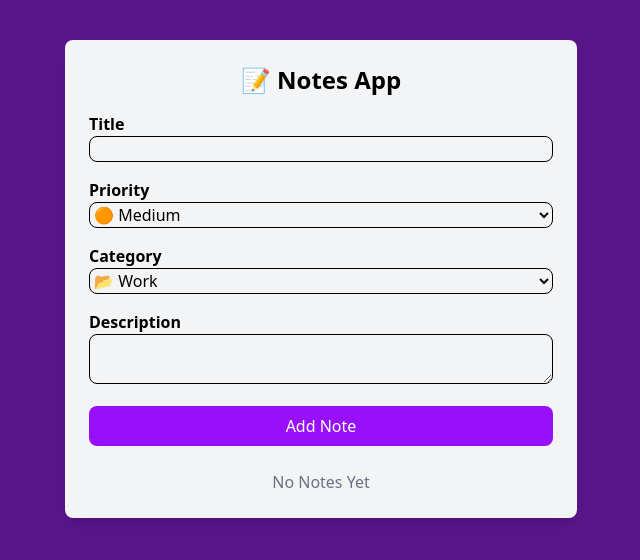
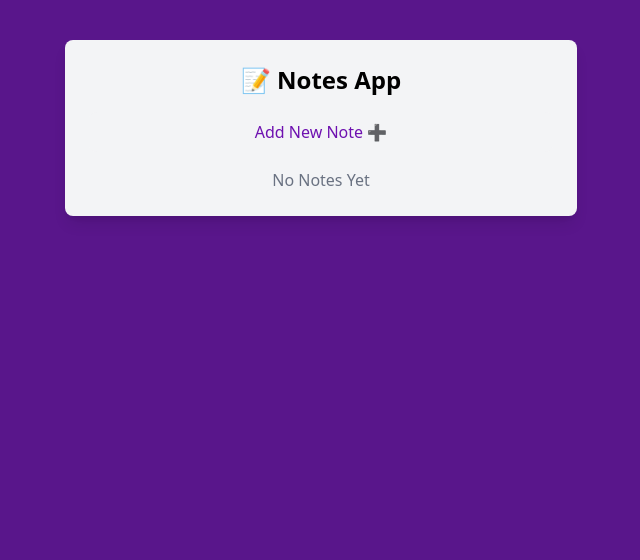
Before and after one commit to darisbouaziz/Notes-App, a React (Vite) app: page / in a window 1280 px wide. Shown: the top 560 px of the page, without its empty margins (319-959 px from the left). Built offline with nearby package versions, Linux system fonts and the light colour scheme.

Commit message:
Make Form Collapsible

```diff
--- a/src/components/NoteForm.jsx
+++ b/src/components/NoteForm.jsx
@@ -1,4 +1,4 @@
-import { useState } from "react";
+import { use, useState } from "react";
 
 const NoteForm = ({ notes, setNotes }) => {
   const [formData, setFormData] = useState({
@@ -7,6 +7,8 @@ const NoteForm = ({ notes, setNotes }) => {
     category: "Work",
     description: "",
   });
+
+  const [isFormVisible, setIsFormVisible] = useState(false);
 
   const handleChange = (e) => {
     setFormData({ ...formData, [e.target.name]: e.target.value });
@@ -34,6 +36,17 @@ const NoteForm = ({ notes, setNotes }) => {
   };
 
   return (
+    <>
+      {/* Toggle Button */}
+      <button
+        onClick={() => setIsFormVisible(!isFormVisible)}
+        className="w-full bg-gray-100 border-gray-300 text-purple-800 py-2 rounded-lg cursor-pointer hover:bg-purple-200 hpver:border-purple-300 transition mb-4"
+      >
+        {isFormVisible ? "Hide Form ✖️" : "Add New Note ➕"}
+      </button>
+
+      {/* Form */}
+      {isFormVisible && (
         <form onSubmit={handleSubmit} className="mb-6">
           {/* Title */}
           <div className="mb-4">
@@ -99,6 +112,8 @@ const NoteForm = ({ notes, setNotes }) => {
             Add Note
           </button>
         </form>
+      )}
+    </>
   );
 };
 
```
Lines whose indentation alone changed are shown as unchanged.
